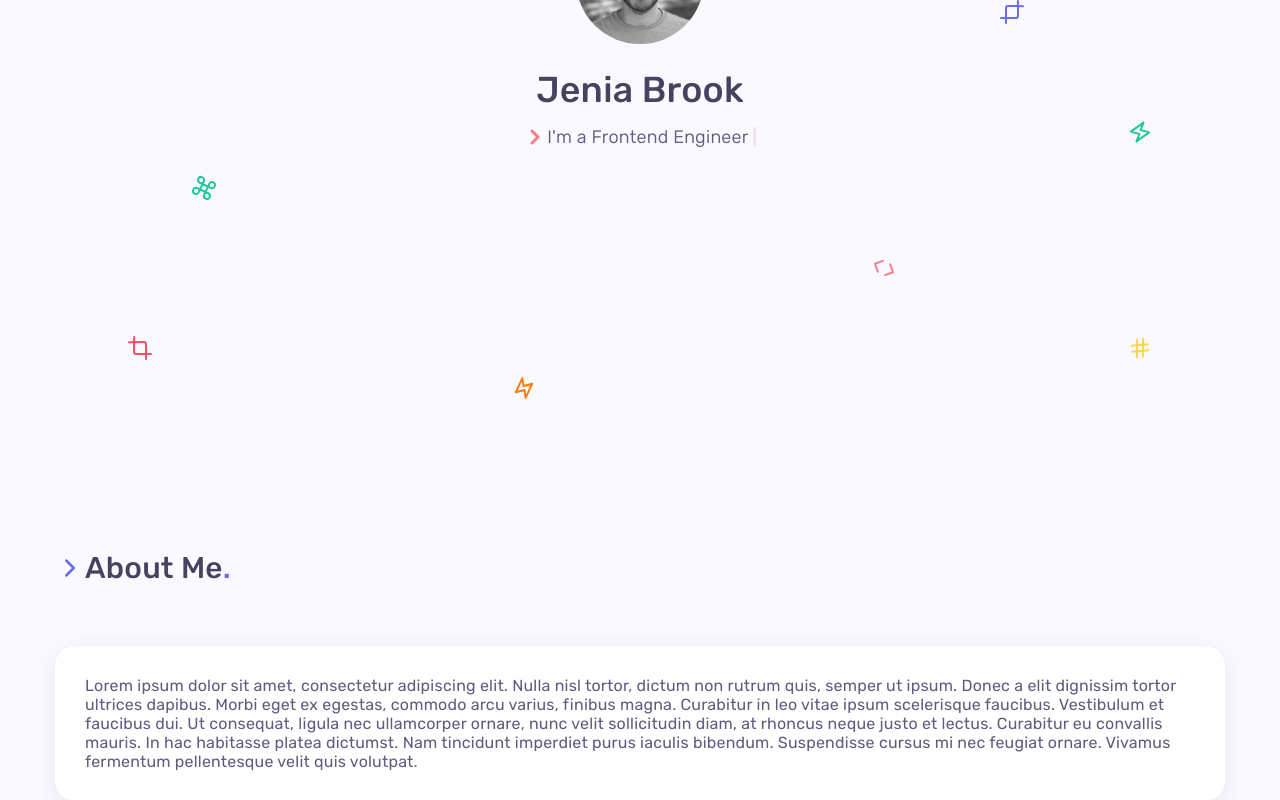
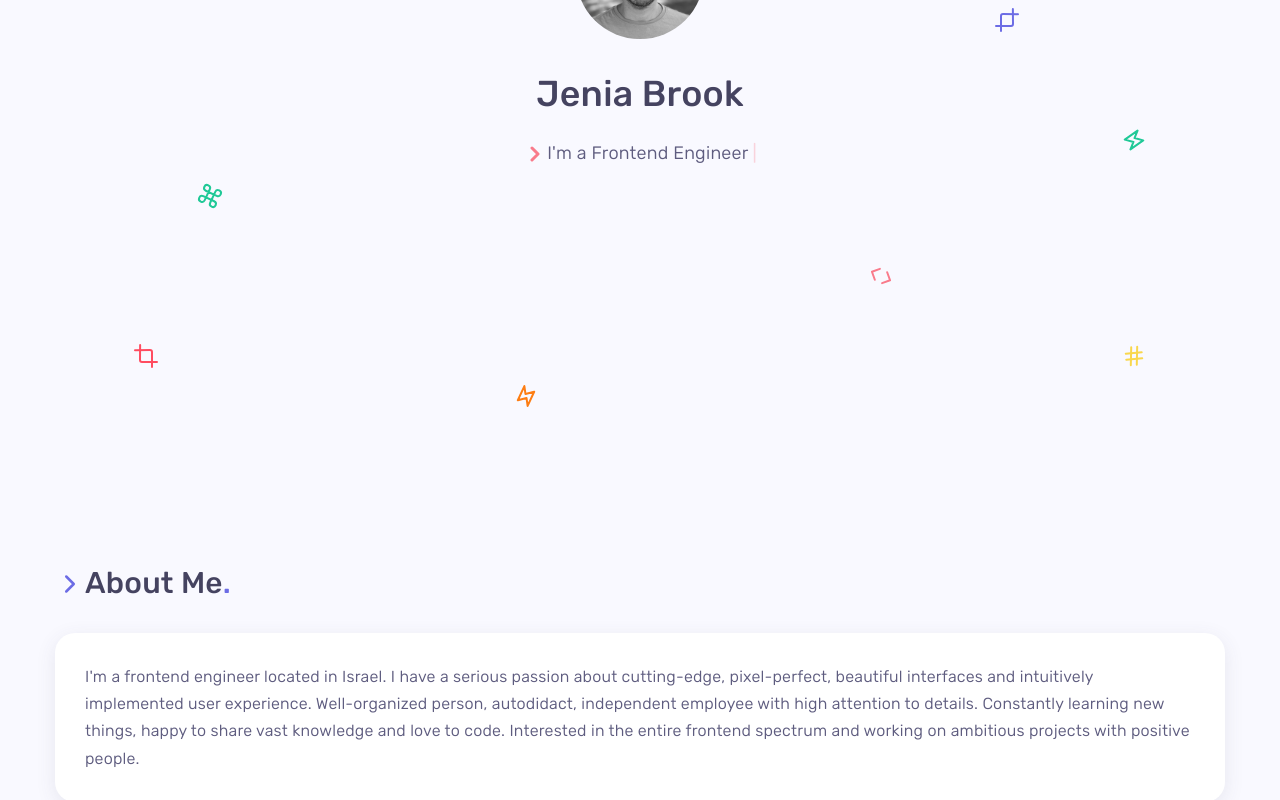
Before and after one commit to jeniabrook/homepage, a Next.js app: page / in a window 1280 px wide. Shown: the part 360-1160 px from the top of the page. Built offline with nearby package versions, Linux system fonts and the light colour scheme.

Commit message:
Add about me text

```diff
--- a/components/Heading.js
+++ b/components/Heading.js
@@ -15,7 +15,7 @@ const headingStyle = {
   h2: css`
     font-size: 1.875rem;
     font-variation-settings: 'wght' 480;
-    margin-bottom: 3.75rem;
+    margin-bottom: 1.5rem;
   `,
   h3: css`
     font-size: 1.25rem;
--- a/components/Homepage/AbotMe.js
+++ b/components/Homepage/AbotMe.js
@@ -1,6 +1,7 @@
 import Card from '../Card';
 import Container from '../Container';
 import SectionHeading from '../SectionHeading';
+import Text from '../Text';
 
 function AboutMe() {
   return (
@@ -10,16 +11,15 @@ function AboutMe() {
           About Me
         </SectionHeading>
         <Card>
-          Lorem ipsum dolor sit amet, consectetur adipiscing elit. Nulla nisl
-          tortor, dictum non rutrum quis, semper ut ipsum. Donec a elit
-          dignissim tortor ultrices dapibus. Morbi eget ex egestas, commodo arcu
-          varius, finibus magna. Curabitur in leo vitae ipsum scelerisque
-          faucibus. Vestibulum et faucibus dui. Ut consequat, ligula nec
-          ullamcorper ornare, nunc velit sollicitudin diam, at rhoncus neque
-          justo et lectus. Curabitur eu convallis mauris. In hac habitasse
-          platea dictumst. Nam tincidunt imperdiet purus iaculis bibendum.
-          Suspendisse cursus mi nec feugiat ornare. Vivamus fermentum
-          pellentesque velit quis volutpat.
+          <Text isFlushMargin>
+            I&apos;m a frontend engineer located in Israel. I have a serious
+            passion about cutting-edge, pixel-perfect, beautiful interfaces and
+            intuitively implemented user experience. Well-organized person,
+            autodidact, independent employee with high attention to details.
+            Constantly learning new things, happy to share vast knowledge and
+            love to code. Interested in the entire frontend spectrum and working
+            on ambitious projects with positive people.
+          </Text>
         </Card>
       </Container>
     </section>
--- a/styles/global.js
+++ b/styles/global.js
@@ -11,6 +11,8 @@ export const globalCss = css`
    */
   html {
     box-sizing: border-box;
+    margin: 0;
+    padding: 0;
   }
 
   *,
@@ -24,10 +26,15 @@ export const globalCss = css`
    */
   html,
   body {
-    margin: 0;
-    padding: 0;
-    font-weight: 300;
     letter-spacing: 0.2px;
+    color: ${colors.grayDark};
+    background-color: ${colors.light};
+    font-family: ${typography.fontPrimary};
+    font-size: 16px;
+    font-weight: 400;
+    /* Prevent scroll-bar from showing when positioning elements outside (to the page's right) */
+    overflow-x: hidden;
+    line-height: 1.7;
   }
 
   a {
@@ -49,17 +56,4 @@ export const globalCss = css`
   :root {
     ${tokens}
   }
-
-  /**
-   * Default font settings for all generic text
-   */
-  body {
-    color: ${colors.grayDark};
-    background-color: ${colors.light};
-    font-family: ${typography.fontPrimary};
-    font-size: 16px;
-    font-weight: 400;
-    /* Prevent scroll-bar from showing when positioning elements outside (to the page's right) */
-    overflow-x: hidden;
-  }
 `;
```
